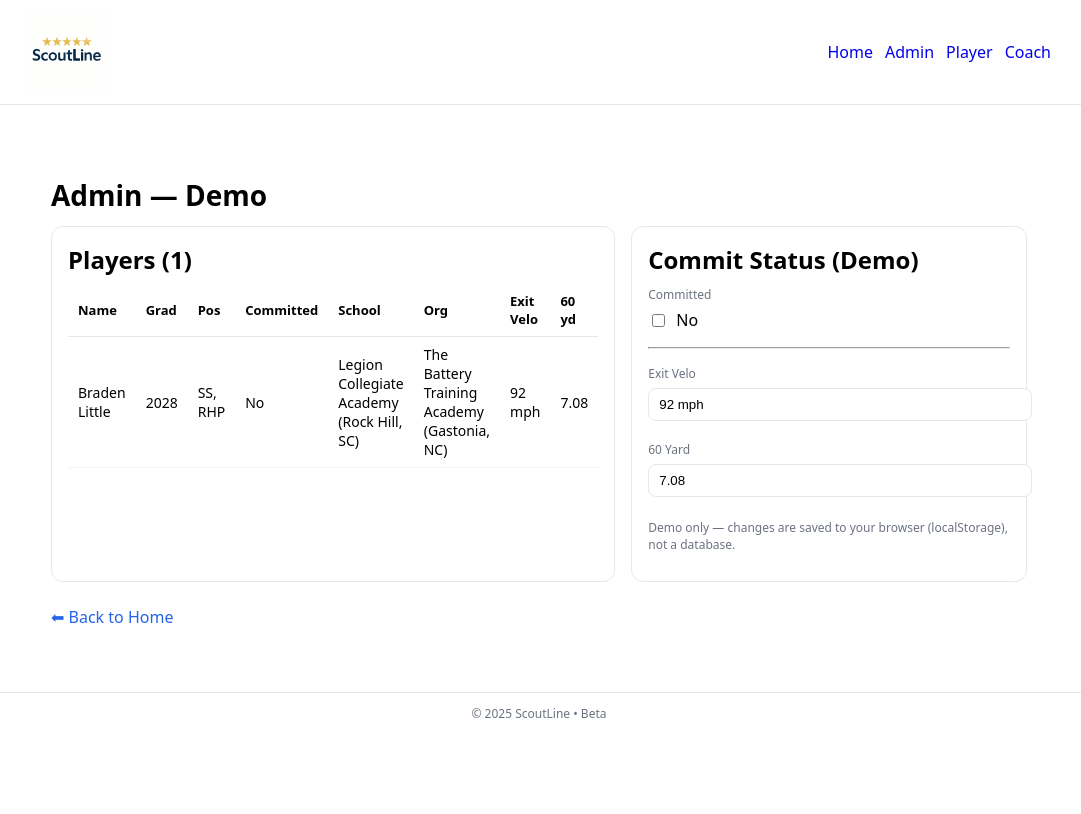
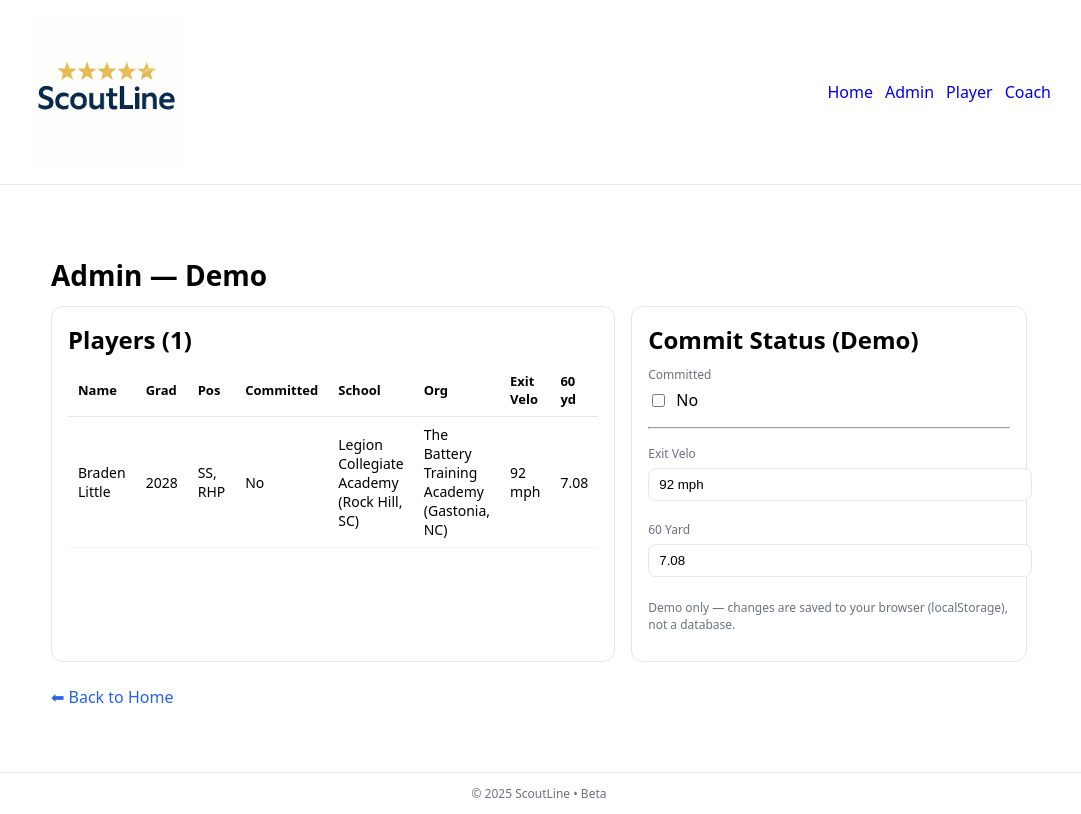
Before and after one commit to mattblittle-create/scoutline-beta, a Next.js app: page /admin in a window 1280 px wide. Shown: the whole page, without its empty margins (101-1182 px from the left). Built offline with nearby package versions, Linux system fonts and the light colour scheme.

Commit message:
Update layout.tsx

```diff
--- a/app/layout.tsx
+++ b/app/layout.tsx
@@ -8,17 +8,18 @@ export default function RootLayout({ children }: { children: React.ReactNode })
       <body style={{ fontFamily: "system-ui, -apple-system, Segoe UI, Roboto, Helvetica, Arial", margin: 0 }}>
         <header style={{ borderBottom: "1px solid #e5e7eb", background: "#fff" }}>
           <nav style={{ maxWidth: 1024, margin: "0 auto", display: "flex", gap: 16, alignItems: "center", padding: "12px 16px" }}>
-            <Link href="/" aria-label="ScoutLine home" style={{ display: "flex", alignItems: "center" }}>
+           <Link href="/" aria-label="ScoutLine home" style={{ display: "flex", alignItems: "center" }}>
   <Image
     src="/scoutline-logo-gold.svg"
     alt="ScoutLine"
-    width={360}   // doubled from 180
-    height={80}   // doubled from 40
+    width={720}   // double from previous 360
+    height={160}  // double from previous 80
     priority
-    style={{ height: 80, width: "auto", display: "block" }}
-    sizes="(max-width: 640px) 280px, 360px"
+    style={{ height: 160, width: "auto", display: "block" }}
+    sizes="(max-width: 640px) 560px, 720px"
   />
 </Link>
+
 
 
             <span style={{ marginLeft: "auto", display: "flex", gap: 12 }}>
```
